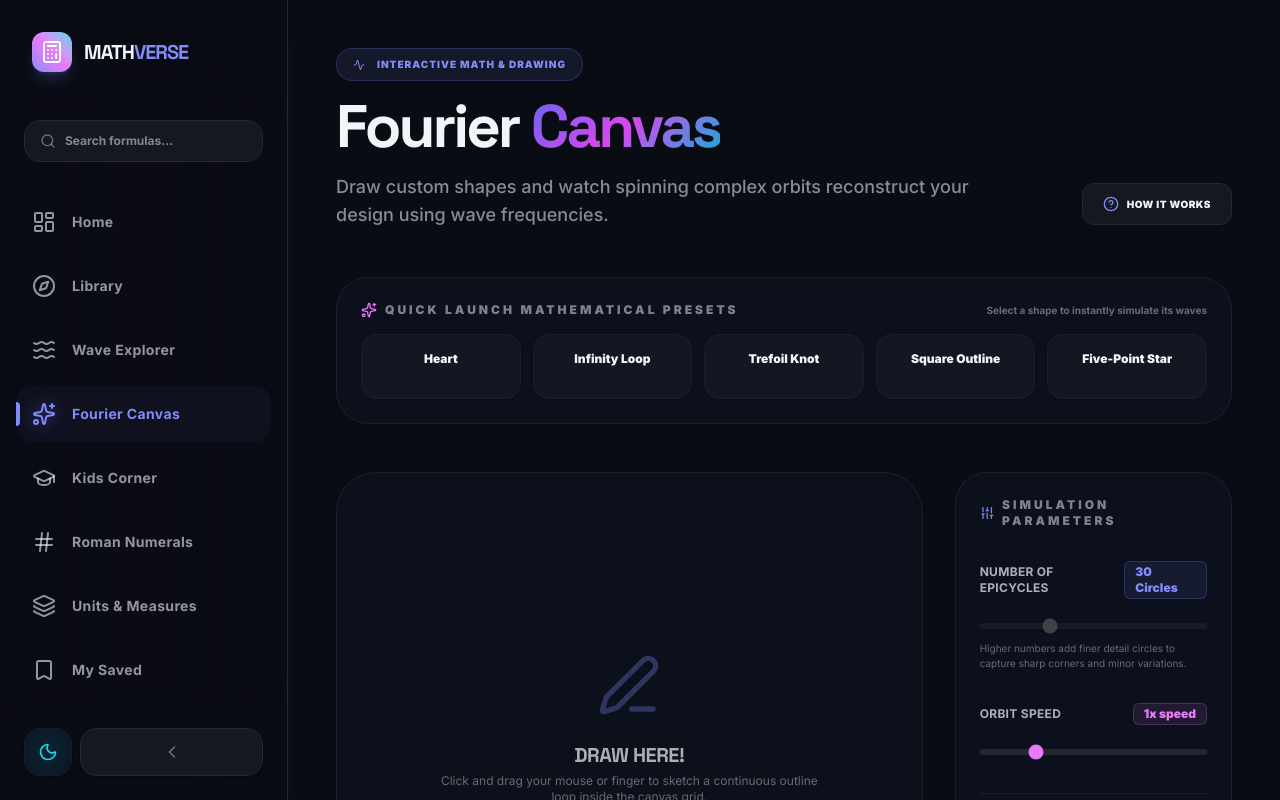
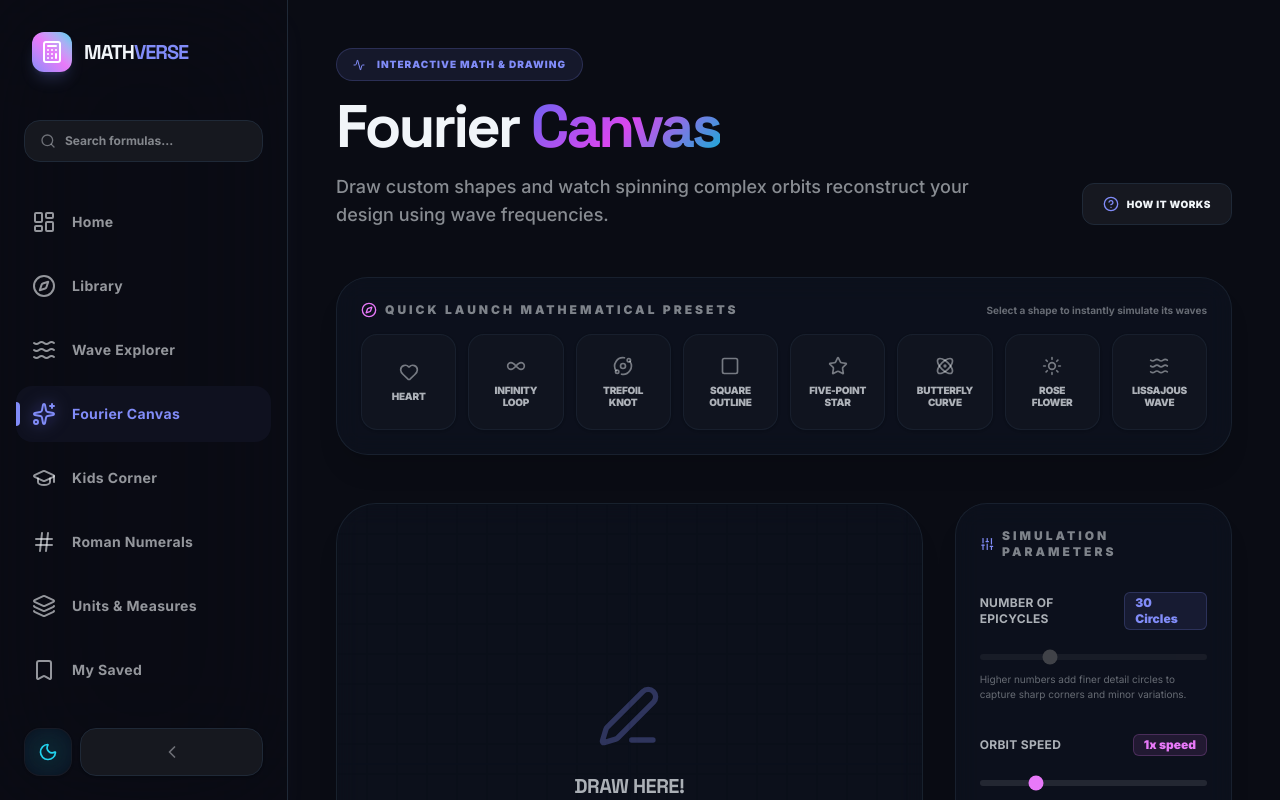
Before and after one commit to vickypandey14/MathematicsVerse, a Next.js app: page /fourier in a window 1280 px wide. Shown: the top 800 px of the page. Built offline with nearby package versions, Linux system fonts and the light colour scheme.

Commit message:
style: Replace sparkles icon with compass and add detailed presets grid with math icons

```diff
--- a/src/app/fourier/page.tsx
+++ b/src/app/fourier/page.tsx
@@ -8,12 +8,20 @@ import {
   Edit3,
   Sliders,
   Activity,
-  Sparkles,
   Info,
   Trash2,
   HelpCircle,
   TrendingUp,
-  Award
+  Award,
+  Compass,
+  Heart,
+  Infinity as InfinityIcon,
+  Square,
+  Star,
+  Atom,
+  Sun,
+  Waves,
+  Orbit
 } from 'lucide-react';
 import { useState, useEffect, useRef } from 'react';
 import { motion, AnimatePresence } from 'framer-motion';
@@ -32,9 +40,16 @@ interface Point {
 }
 
 // Preset Definitions
-const PRESETS: Record<string, { name: string; generator: (count?: number) => Point[] }> = {
+interface Preset {
+  name: string;
+  icon: React.ComponentType<{ className?: string }>;
+  generator: (count?: number) => Point[];
+}
+
+const PRESETS: Record<string, Preset> = {
   heart: {
     name: 'Heart',
+    icon: Heart,
     generator: (count = 200) => {
       const points: Point[] = [];
       for (let i = 0; i < count; i++) {
@@ -49,6 +64,7 @@ const PRESETS: Record<string, { name: string; generator: (count?: number) => Poi
   },
   infinity: {
     name: 'Infinity Loop',
+    icon: InfinityIcon,
     generator: (count = 200) => {
       const points: Point[] = [];
       for (let i = 0; i < count; i++) {
@@ -64,6 +80,7 @@ const PRESETS: Record<string, { name: string; generator: (count?: number) => Poi
   },
   trefoil: {
     name: 'Trefoil Knot',
+    icon: Orbit,
     generator: (count = 240) => {
       const points: Point[] = [];
       for (let i = 0; i < count; i++) {
@@ -77,6 +94,7 @@ const PRESETS: Record<string, { name: string; generator: (count?: number) => Poi
   },
   square: {
     name: 'Square Outline',
+    icon: Square,
     generator: (count = 200) => {
       const points: Point[] = [];
       const side = count / 4;
@@ -90,6 +108,7 @@ const PRESETS: Record<string, { name: string; generator: (count?: number) => Poi
   },
   star: {
     name: 'Five-Point Star',
+    icon: Star,
     generator: (count = 200) => {
       const points: Point[] = [];
       const outerR = 15;
@@ -101,6 +120,51 @@ const PRESETS: Record<string, { name: string; generator: (count?: number) => Poi
         const r = isOuter ? outerR : innerR;
         const x = r * Math.sin(t);
         const y = -r * Math.cos(t);
+        points.push({ x, y });
+      }
+      return points;
+    }
+  },
+  butterfly: {
+    name: 'Butterfly Curve',
+    icon: Atom,
+    generator: (count = 240) => {
+      const points: Point[] = [];
+      for (let i = 0; i < count; i++) {
+        const t = (i / count) * Math.PI * 2;
+        // Butterfly Curve formula
+        const r = Math.exp(Math.cos(t)) - 2 * Math.cos(4 * t) + Math.pow(Math.sin(t / 12), 5);
+        const x = Math.sin(t) * r * 4.5;
+        const y = -Math.cos(t) * r * 4.5;
+        points.push({ x, y });
+      }
+      return points;
+    }
+  },
+  rose: {
+    name: 'Rose Flower',
+    icon: Sun,
+    generator: (count = 200) => {
+      const points: Point[] = [];
+      for (let i = 0; i < count; i++) {
+        const t = (i / count) * Math.PI * 2;
+        const r = 16 * Math.cos(4 * t); // 8 petals
+        const x = r * Math.cos(t);
+        const y = r * Math.sin(t);
+        points.push({ x, y });
+      }
+      return points;
+    }
+  },
+  lissajous: {
+    name: 'Lissajous Wave',
+    icon: Waves,
+    generator: (count = 200) => {
+      const points: Point[] = [];
+      for (let i = 0; i < count; i++) {
+        const t = (i / count) * Math.PI * 2;
+        const x = 16 * Math.sin(3 * t);
+        const y = 16 * Math.sin(4 * t);
         points.push({ x, y });
       }
       return points;
@@ -585,7 +649,7 @@ export default function FourierCanvasPage() {
               className="p-6 rounded-[28px] bg-card border border-border/80 shadow-xl space-y-4"
             >
               <h3 className="text-base font-heading font-black text-foreground uppercase flex items-center gap-2">
-                <Sparkles className="text-secondary w-5 h-5" />
+                <Info className="text-secondary w-5 h-5" />
                 The Magic of Fourier Series
               </h3>
               <p className="text-foreground/70 text-sm leading-relaxed">
@@ -613,23 +677,27 @@ export default function FourierCanvasPage() {
         <div className="p-6 rounded-[32px] bg-card/45 border border-border/70 shadow-xl backdrop-blur-md space-y-4">
           <div className="flex items-center justify-between">
             <h3 className="text-xs font-black uppercase tracking-[0.25em] text-foreground/50 flex items-center gap-2">
-              <Sparkles className="text-secondary w-4 h-4" />
+              <Compass className="text-secondary w-4 h-4" />
               Quick Launch Mathematical Presets
             </h3>
             <span className="text-[10px] font-bold text-foreground/40 hidden sm:inline">Select a shape to instantly simulate its waves</span>
           </div>
 
-          <div className="grid grid-cols-2 sm:grid-cols-3 md:grid-cols-5 gap-3">
-            {Object.entries(PRESETS).map(([key, p]) => (
-              <button
-                key={key}
-                onClick={() => loadPreset(key)}
-                className="w-full px-5 py-4 text-center rounded-2xl bg-foreground/[0.03] border border-border/50 hover:bg-foreground/[0.06] hover:border-primary/40 text-foreground font-black text-xs transition-all flex flex-col items-center justify-center gap-1 group hover:scale-[1.02] active:scale-[0.98] shadow-sm cursor-pointer"
-              >
-                <span className="group-hover:text-primary transition-colors">{p.name}</span>
-                <span className="text-[8px] uppercase tracking-widest text-primary/60 font-bold opacity-0 group-hover:opacity-100 transition-opacity">Simulate &rarr;</span>
-              </button>
-            ))}
+          <div className="grid grid-cols-2 sm:grid-cols-4 lg:grid-cols-8 gap-3">
+            {Object.entries(PRESETS).map(([key, p]) => {
+              const Icon = p.icon;
+              return (
+                <button
+                  key={key}
+                  onClick={() => loadPreset(key)}
+                  className="px-4 py-4 text-center rounded-2xl bg-foreground/[0.02] hover:bg-foreground/[0.05] border border-border/60 hover:border-primary/40 text-foreground transition-all flex flex-col items-center justify-center gap-2 group hover:scale-[1.02] active:scale-[0.98] shadow-sm hover:shadow-md cursor-pointer relative overflow-hidden h-24"
+                >
+                  <div className="absolute inset-0 bg-primary/5 opacity-0 group-hover:opacity-100 transition-opacity pointer-events-none" />
+                  <Icon className="w-5 h-5 text-foreground/45 group-hover:text-primary transition-colors duration-300" />
+                  <span className="font-black text-[10px] tracking-tight uppercase leading-tight text-foreground/70 group-hover:text-foreground">{p.name}</span>
+                </button>
+              );
+            })}
           </div>
         </div>
 
```
